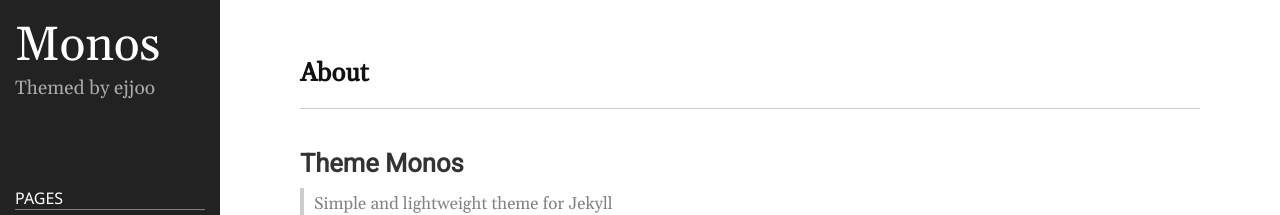
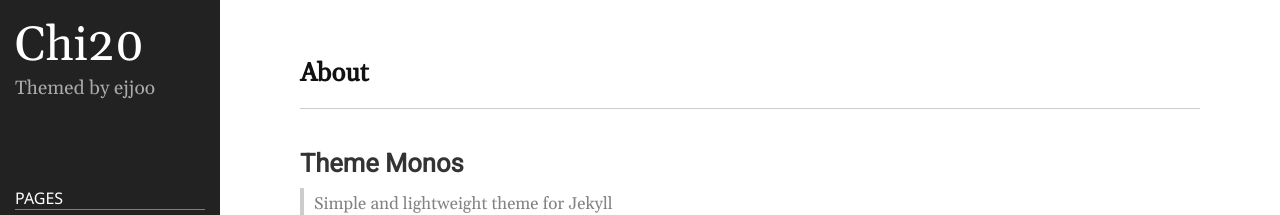
Before and after one commit to Chi20/Chi20.github.io, a Jekyll site: the page built from README.md, in a window 1280 px wide and 900 px high. Shown: the top 215 px of the window. Built offline with Jekyll 4.4.1, drawn with Linux system fonts in a browser that asks for light colours.

Commit message:
change the title

```diff
--- a/_config.yml
+++ b/_config.yml
@@ -18,8 +18,8 @@
 # You can create any custom variable you would like, and they will be accessible
 # in the templates via {{ site.myvariable }}.
 
-title: Monos
-email: ejjoo7994@gmail.com
+title: Chi20
+email: chiscyer@gmail.com
 description: >- # this means to ignore newlines until "baseurl:"
   Themed by ejjoo
 # baseurl: "/" # the subpath of your site, e.g. /blog
```
